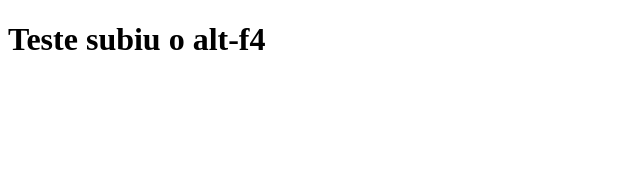
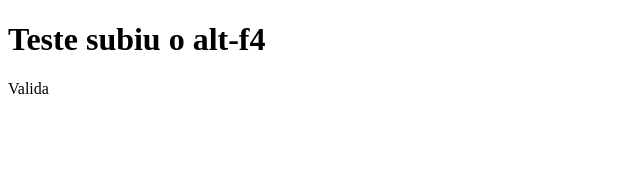
Before and after one commit to Erickkbonfim27/Gustavo-cunha, a JavaScript app in the folder alt-f4/: page / in a window 1280 px wide. Shown: the top 170 px of the page, without its empty margins (0-640 px from the left). Built offline with nearby package versions, Linux system fonts and the light colour scheme; the HTML template or start-up script is replaced by a standard one.

Commit message:
teste-deploy

```diff
--- a/alt-f4/src/App.js
+++ b/alt-f4/src/App.js
@@ -6,6 +6,9 @@ function App() {
         <h1>
           Teste subiu o alt-f4
         </h1>
+        <p>
+          Valida
+        </p>
     </div>
   );
 }
```
